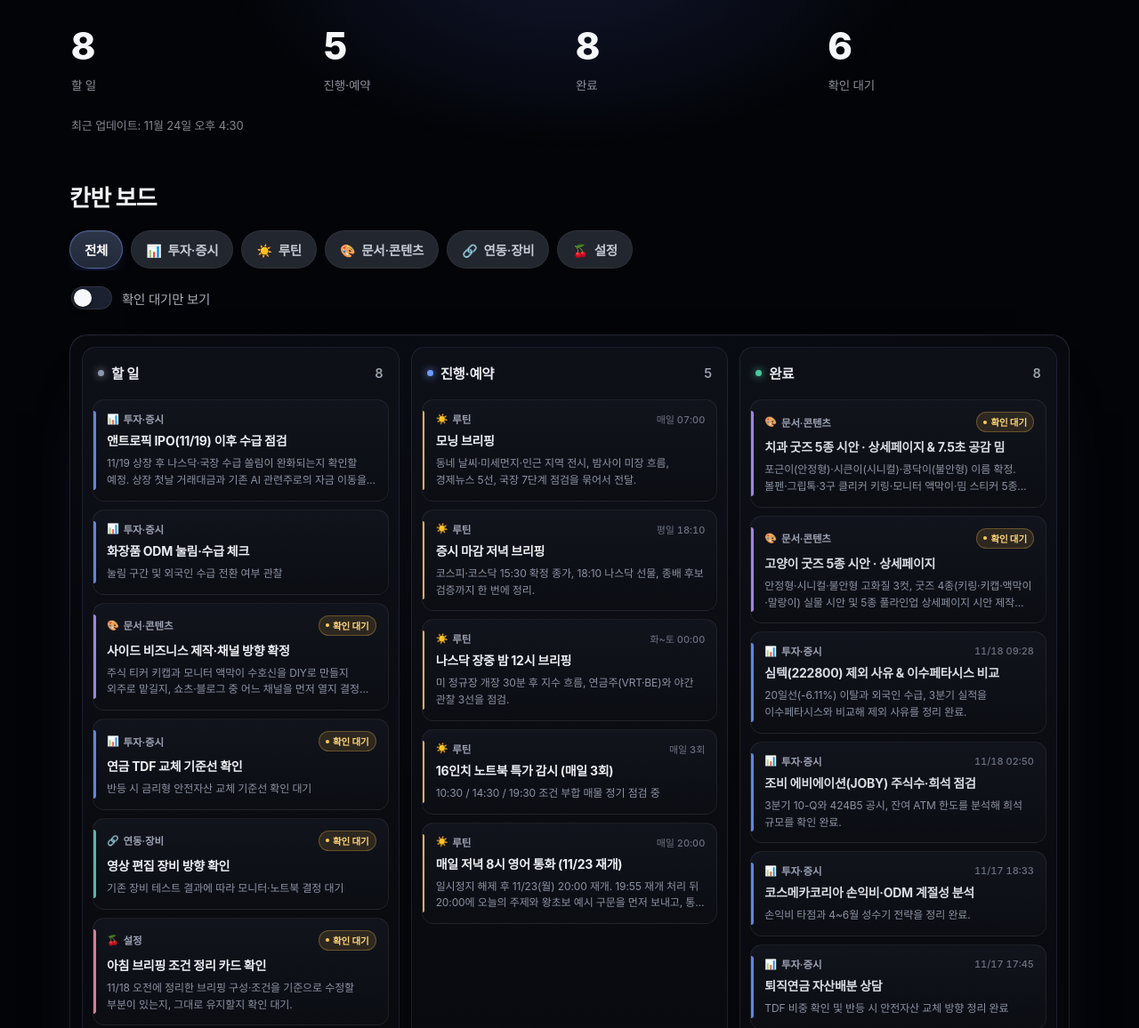
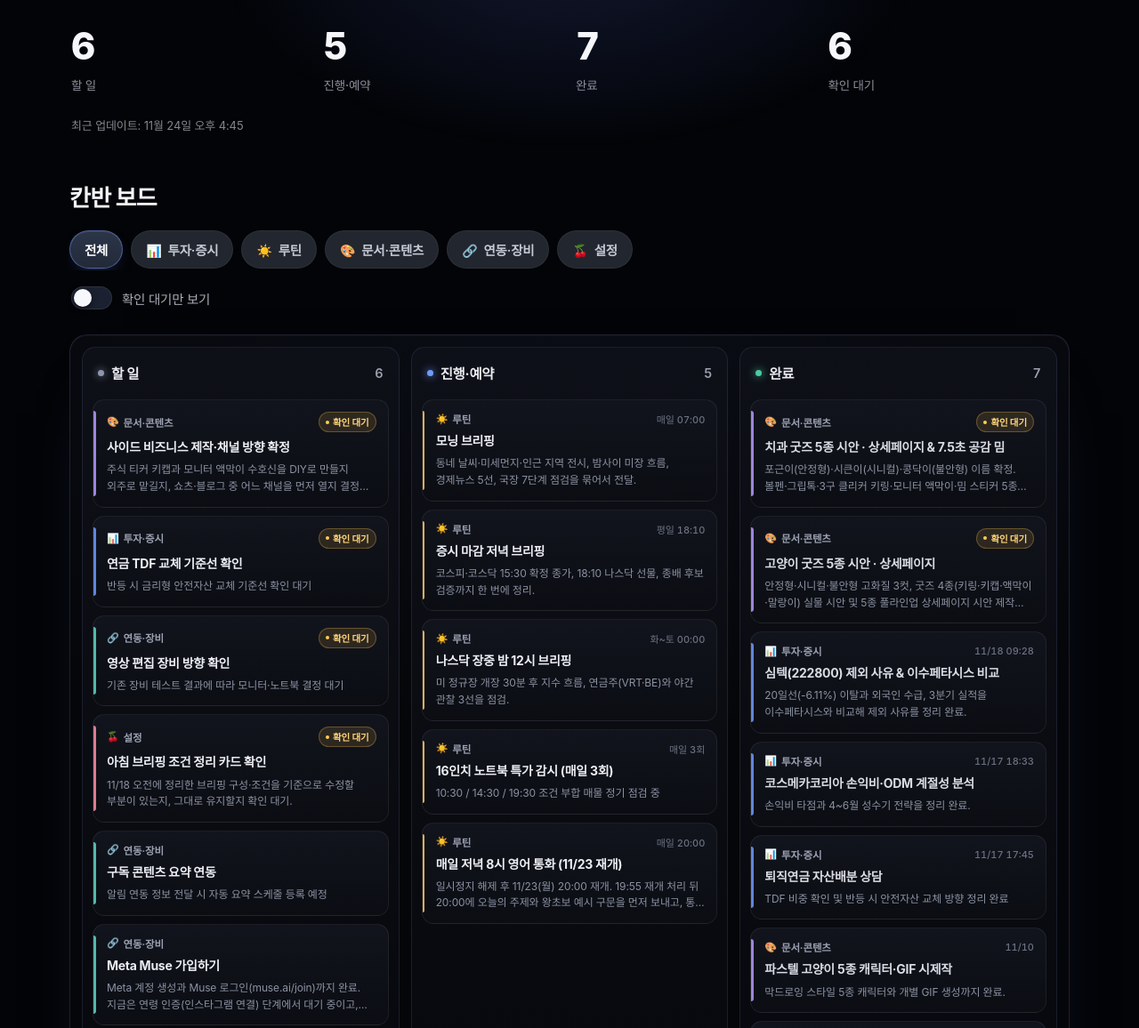
Before and after one commit to jieun8098-beep/jieun8098, a plain HTML site: page index.html in a window 1280 px wide. Shown: the part 126-1282 px from the top of the page at 89% size. Drawn offline with Linux system fonts and the light colour scheme.

Commit message:
Remove 앤트로픽 IPO, 화장품 ODM (할 일) and JOBY (완료) cards; update timestamp

```diff
--- a/index.html
+++ b/index.html
@@ -519,7 +519,7 @@
       <div class="kpi"><div class="num" data-kpi="review">0</div><div class="lab">확인 대기</div></div>
     </div>
 
-    <p class="updated">최근 업데이트: 11월 24일 오후 4:30</p>
+    <p class="updated">최근 업데이트: 11월 24일 오후 4:45</p>
   </header>
 
   <main>
@@ -571,12 +571,6 @@
 
   var TASKS = [
     /* ---- 할 일 ---- */
-    { id: "t1", col: "todo", cat: "invest", review: false,
-      title: "앤트로픽 IPO(11/19) 이후 수급 점검",
-      note: "11/19 상장 후 나스닥·국장 수급 쏠림이 완화되는지 확인할 예정. 상장 첫날 거래대금과 기존 AI 관련주로의 자금 이동을 함께 본다." },
-    { id: "t2", col: "todo", cat: "invest", review: false,
-      title: "화장품 ODM 눌림·수급 체크",
-      note: "눌림 구간 및 외국인 수급 전환 여부 관찰" },
     { id: "t3", col: "todo", cat: "content", review: true,
       title: "사이드 비즈니스 제작·채널 방향 확정",
       note: "주식 티커 키캡과 모니터 액막이 수호신을 DIY로 만들지 외주로 맡길지, 쇼츠·블로그 중 어느 채널을 먼저 열지 결정을 기다리는 중." },
@@ -623,9 +617,6 @@
     { id: "d1", col: "done", cat: "invest", review: false,
       title: "심텍(222800) 제외 사유 & 이수페타시스 비교", stamp: "11/18 09:28",
       note: "20일선(-6.11%) 이탈과 외국인 수급, 3분기 실적을 이수페타시스와 비교해 제외 사유를 정리 완료." },
-    { id: "d2", col: "done", cat: "invest", review: false,
-      title: "조비 에비에이션(JOBY) 주식수·희석 점검", stamp: "11/18 02:50",
-      note: "3분기 10-Q와 424B5 공시, 잔여 ATM 한도를 분석해 희석 규모를 확인 완료." },
     { id: "d3", col: "done", cat: "invest", review: false,
       title: "코스메카코리아 손익비·ODM 계절성 분석", stamp: "11/17 18:33",
       note: "손익비 타점과 4~6월 성수기 전략을 정리 완료." },
```
